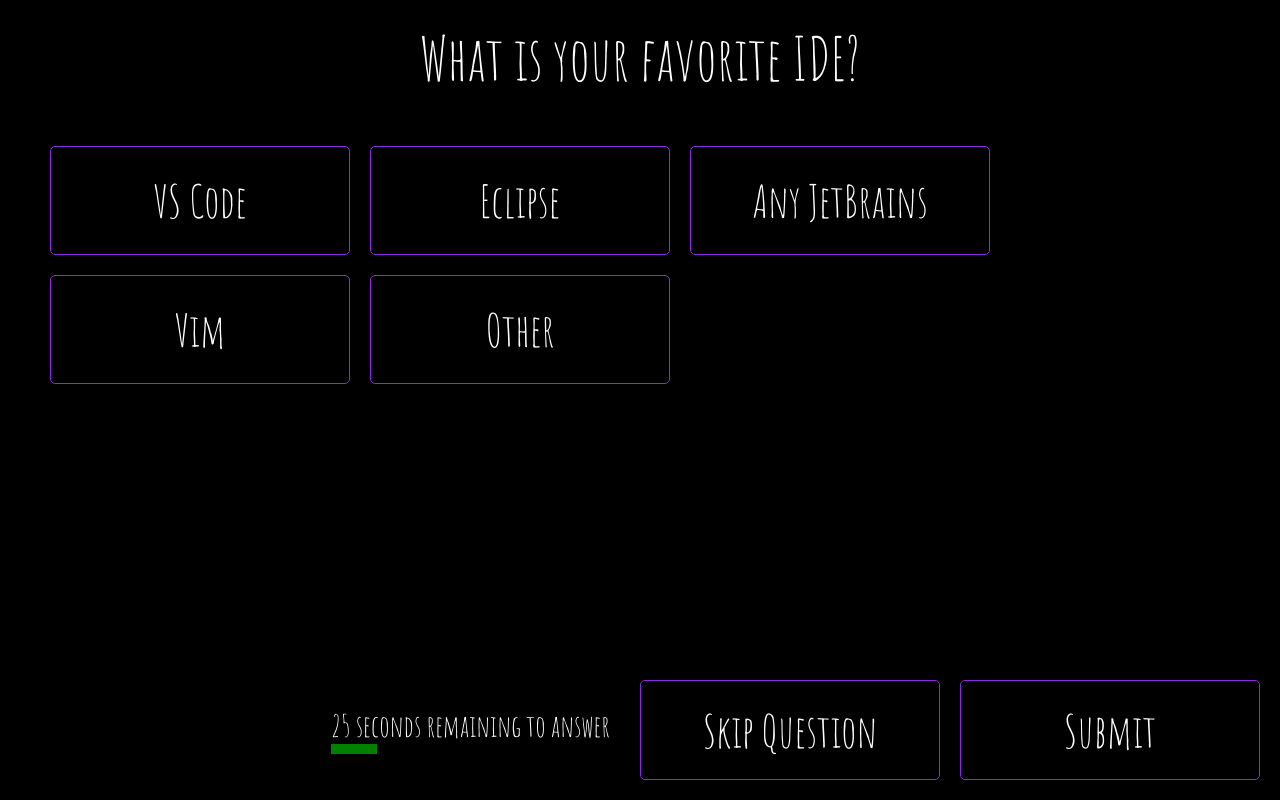
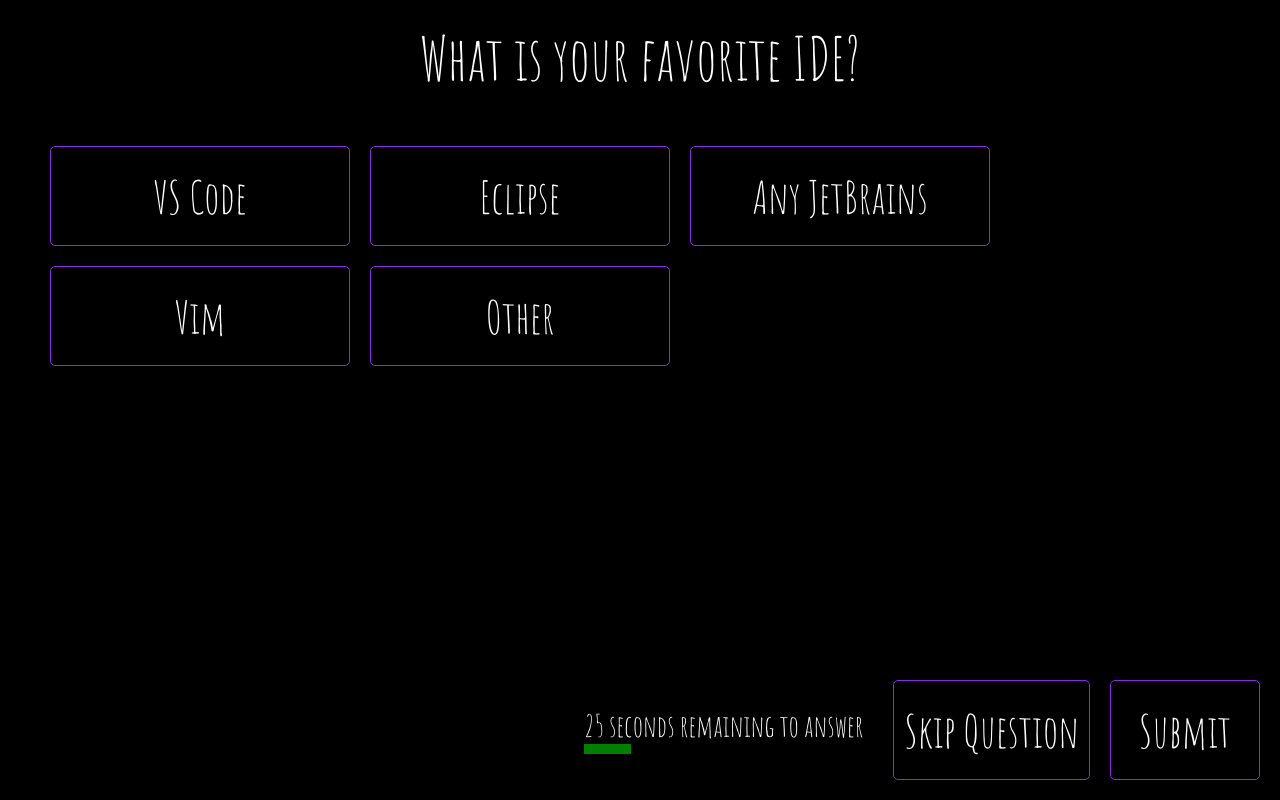
Before and after one commit to jerhon/kiosk-poller, an Angular app: page /question/fav-ide in a window 1280 px wide. Built offline with nearby package versions, Linux system fonts and the light colour scheme; a web font is replaced by a local one.

Commit message:
Styles update

```diff
--- a/src/app/question/question.component.html
+++ b/src/app/question/question.component.html
@@ -17,6 +17,6 @@
         <div>{{countdown}} seconds remaining to answer</div>
         <div class="bar" [style.width]="countdownWidth()" [style.backgroundColor]="countdownColor()"></div>
     </div>
-    <button page-action (click)="onSkipQuestion()">Skip Question</button>
-    <button page-action (click)="onSubmit()">Submit</button>
+    <button page-action class="action" (click)="onSkipQuestion()">Skip Question</button>
+    <button page-action class="action" (click)="onSubmit()">Submit</button>
 </app-page>
--- a/src/app/question/question.component.scss
+++ b/src/app/question/question.component.scss
@@ -1,8 +1,3 @@
-body {
-    margin: 0px;
-    padding: 0px;
-}
-
 .container {
     padding: 15px;
 }
@@ -23,19 +18,9 @@
     }
 }
 
-.answer:hover {
-    background-color: rgba(138, 43, 226, 0.2);
-}
-
 .selected {
     background-color: rgba(138, 43, 226, 0.4);
 }
-
-.answer-text {
-    flex: 1 0 auto;
-    margin: 15px;
-}
-
 
 .flex {
     display: inline-flex;
@@ -45,6 +30,10 @@
 
 .flex-grow {
     flex: 1 0 auto;
+}
+
+.action {
+  min-width: 150px;
 }
 
 
@@ -60,7 +49,7 @@
 
 
 .checkmark {
-    flex: 0 0 auto;
+  flex: 0 0 auto;
   width: 56px;
   height: 56px;
   border-radius: 50%;
```
